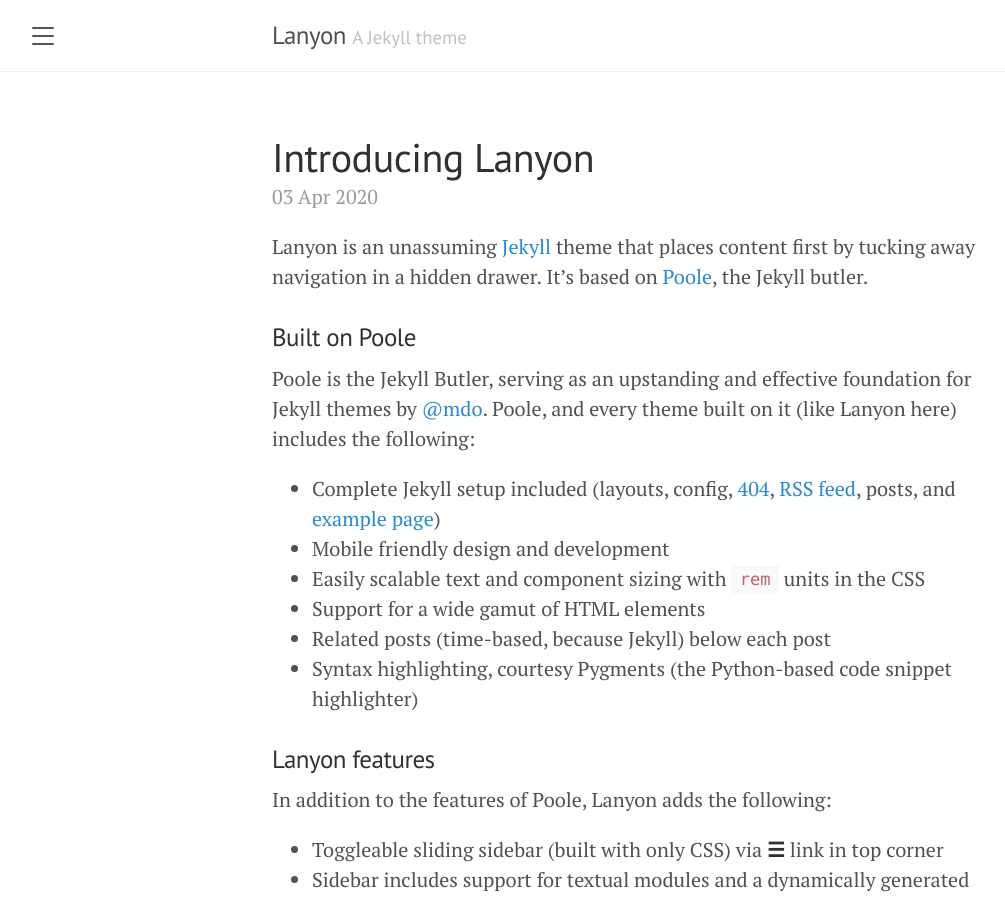
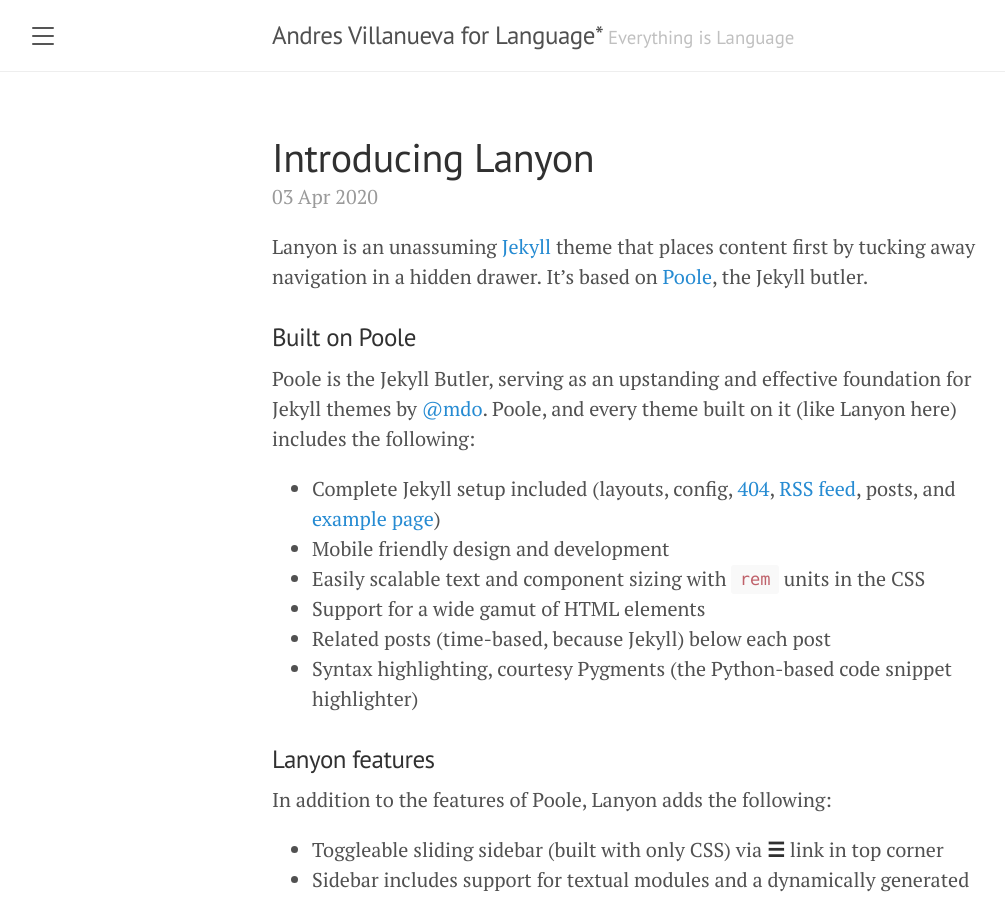
Before and after one commit to joseandresv/joseandresv.github.io, a Jekyll site: the page built from index.html, in a window 1280 px wide and 900 px high. Shown: the whole window, without its empty margins (8-1013 px from the left). Built offline with Jekyll 4.4.1, drawn with Linux system fonts in a browser that asks for light colours; the list of posts is cut into pages by our own code.

Commit message:
Update _config.yml

```diff
--- a/_config.yml
+++ b/_config.yml
@@ -1,7 +1,7 @@
 # Setup
-title:               Lanyon
-tagline:             'A Jekyll theme'
-description:         'A reserved <a href="https://jekyllrb.com" target="_blank">Jekyll</a> theme that places the utmost gravity on content with a hidden drawer. Made by <a href="https://twitter.com/mdo" target="_blank">@mdo</a>.'
+title:               Andres Villanueva for Language*
+tagline:             'Everything is Language'
+description:         'A repository for <a href="https://github.com/joseandresv/joseandresv.github.io.git" target="_blank">NLP/ML/CS projects</a>. Using a Lanyon Jekyll theme from <a href="https://twitter.com/mdo" target="_blank">@mdo</a>.'
 url:                 https://joseandresv.github.io/
 baseurl:             ''
 paginate:            5
@@ -9,9 +9,9 @@
 
 # About/contact
 author:
-  name:              Mark Otto
-  url:               https://twitter.com/mdo
-  email:             markdotto@gmail.com
+  name:              Andres Villanueva
+  url:               https://www.linkedin.com/in/joseandresv/
+  email:             joseavillanuevalopez@gmail.com
 
 # Gems
 plugins:
```
